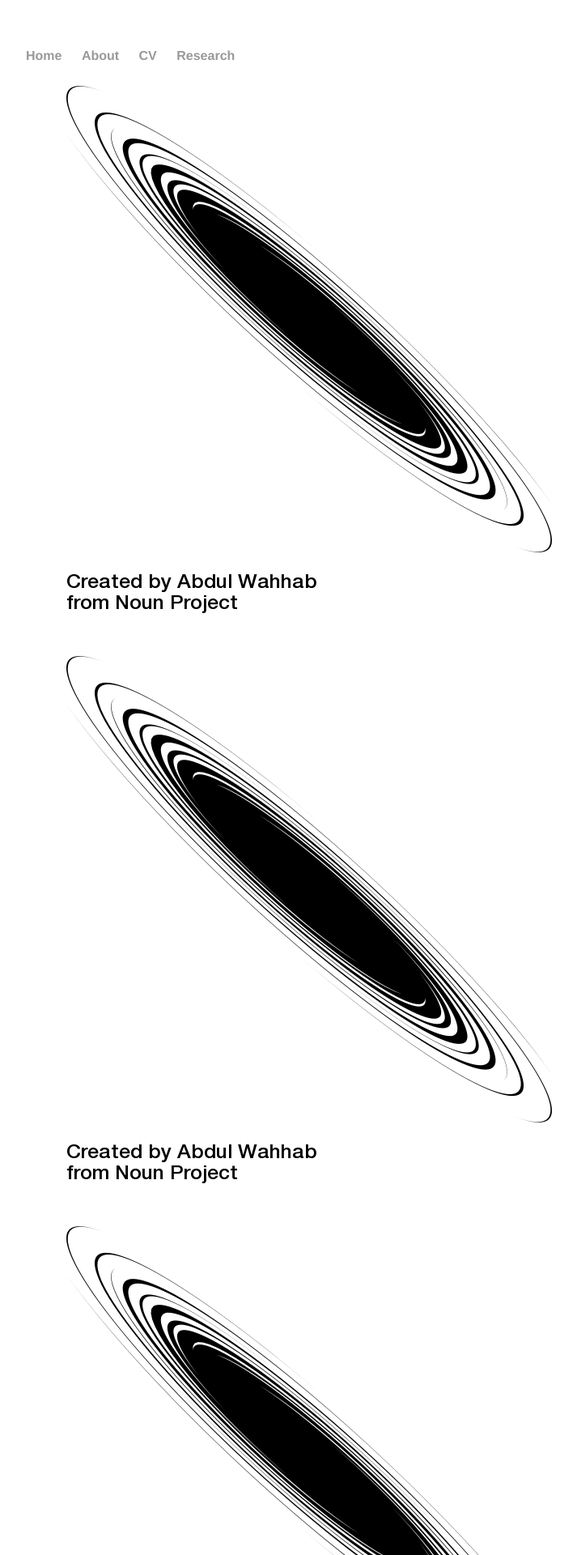
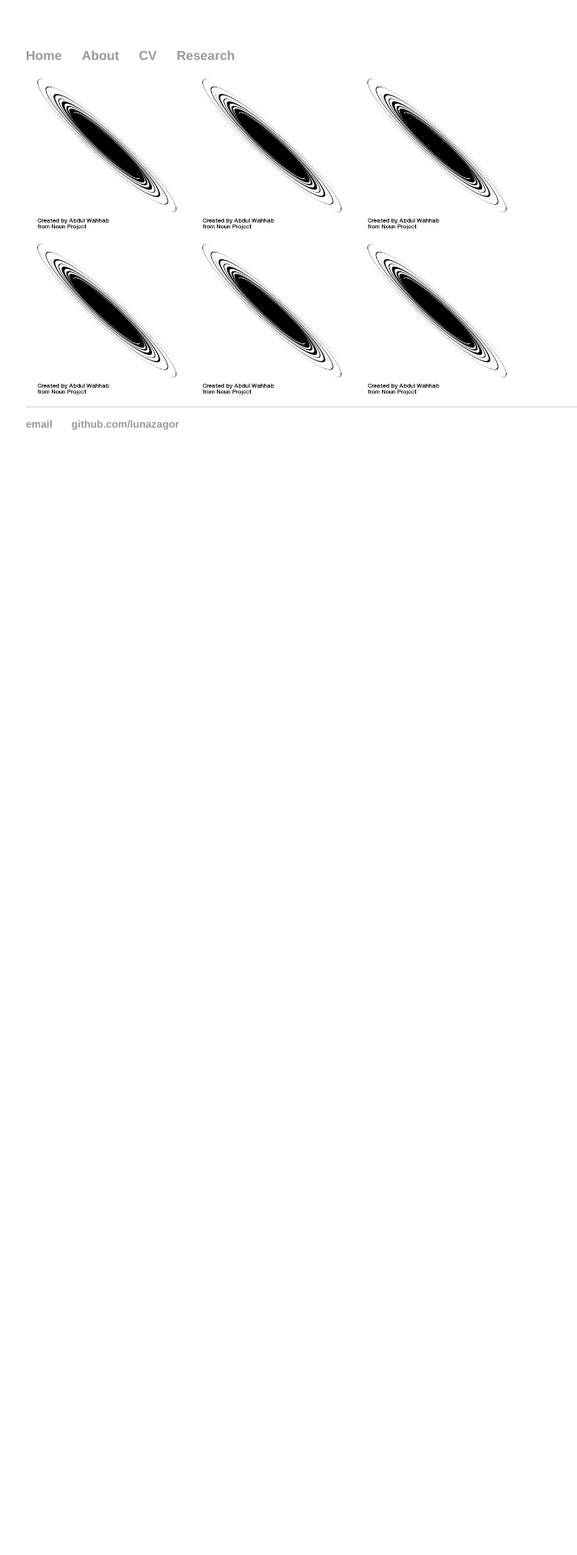
Before and after one commit to lunazagor/lunazagor.github.io, a Jekyll site: the page built from research/index.html, in a window 1280 px wide. Shown: the top 1920 px of the page at 81% size, without its empty margins (160-873 px from the left). Built offline with Jekyll 4.4.1, drawn with Linux system fonts in a browser that asks for light colours; after the commit the page ends 900 px from its top, so only the background shows below that.

Commit message:
Update index.html

```diff
--- a/research/index.html
+++ b/research/index.html
@@ -6,13 +6,13 @@
 
 <div class="row">
   <div class="column">
-    <img src="galaxy.png">
-    <img src="galaxy.png">
-    <img src="galaxy.png">
+    <a href="https://lunazagor.github.io/"><img src="galaxy.png" style="width:200px; height:200px" title="DM Haloes" alt="Fuzzy"></a>
+    <a href="https://lunazagor.github.io/"><img src="galaxy.png" style="width:200px; height:200px" title="DM Haloes" alt="Fuzzy"></a>
+    <a href="https://lunazagor.github.io/"><img src="galaxy.png" style="width:200px; height:200px" title="DM Haloes" alt="Fuzzy"></a>
   </div>
-  <div class="column">
-    <img src="galaxy.png">
-    <img src="galaxy.png">
-    <img src="galaxy.png">
+ <div class="column">
+    <a href="https://lunazagor.github.io/"><img src="galaxy.png" style="width:200px; height:200px" title="DM Haloes" alt="Fuzzy"></a>
+    <a href="https://lunazagor.github.io/"><img src="galaxy.png" style="width:200px; height:200px" title="DM Haloes" alt="Fuzzy"></a>
+    <a href="https://lunazagor.github.io/"><img src="galaxy.png" style="width:200px; height:200px" title="DM Haloes" alt="Fuzzy"></a>
   </div>
 </div>
```
